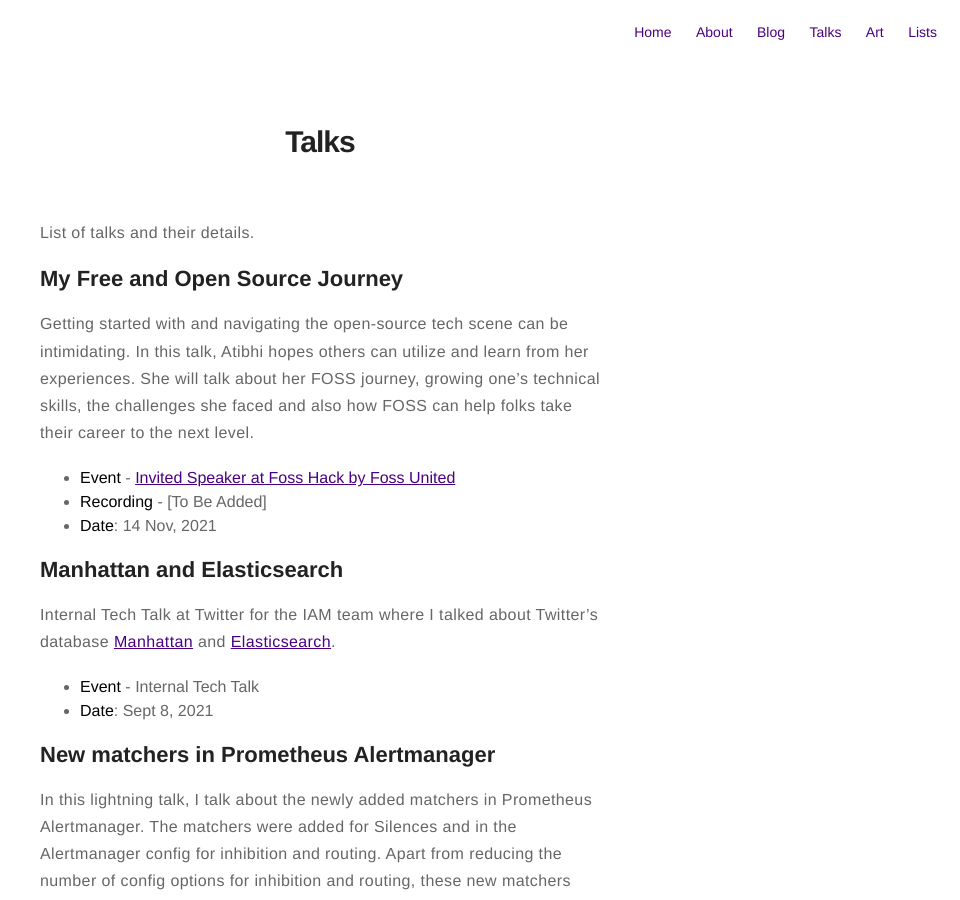
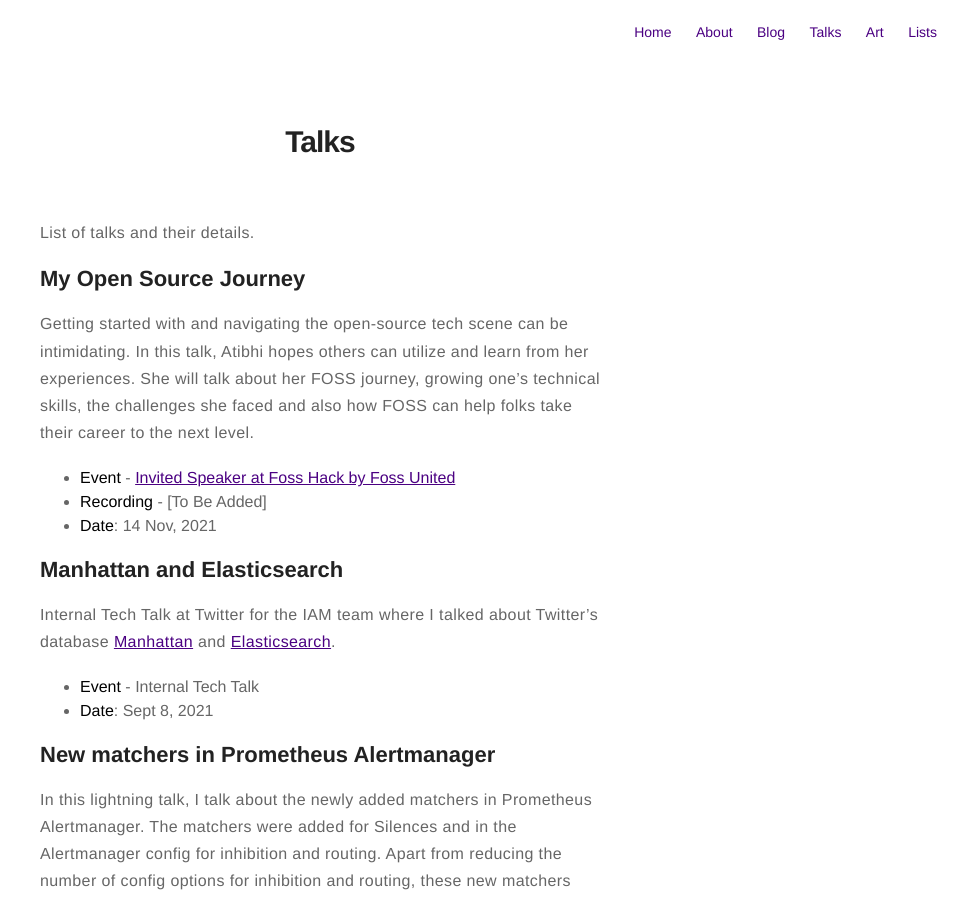
Before and after one commit to asquare14/aSquare14.github.io, a Jekyll site: the page built from talks.md, in a window 1280 px wide and 900 px high. Shown: the whole window, without its empty margins (320-1280 px from the left). Built offline with Jekyll 4.4.1, drawn with Linux system fonts in a browser that asks for light colours.

Commit message:
Update talks.md

```diff
--- a/talks.md
+++ b/talks.md
@@ -7,7 +7,7 @@
 
 List of talks and their details.
 
-## My Free and Open Source Journey
+## My Open Source Journey
 
 Getting started with and navigating the open-source tech scene can be intimidating. In this talk, Atibhi hopes others can utilize and learn from her experiences. She will talk about her FOSS journey, growing one's technical skills, the challenges she faced and also how FOSS can help folks take their career to the next level.
 - **Event** - [Invited Speaker at Foss Hack by Foss United](https://fossunited.org/fosshack/2021/agenda)
```
